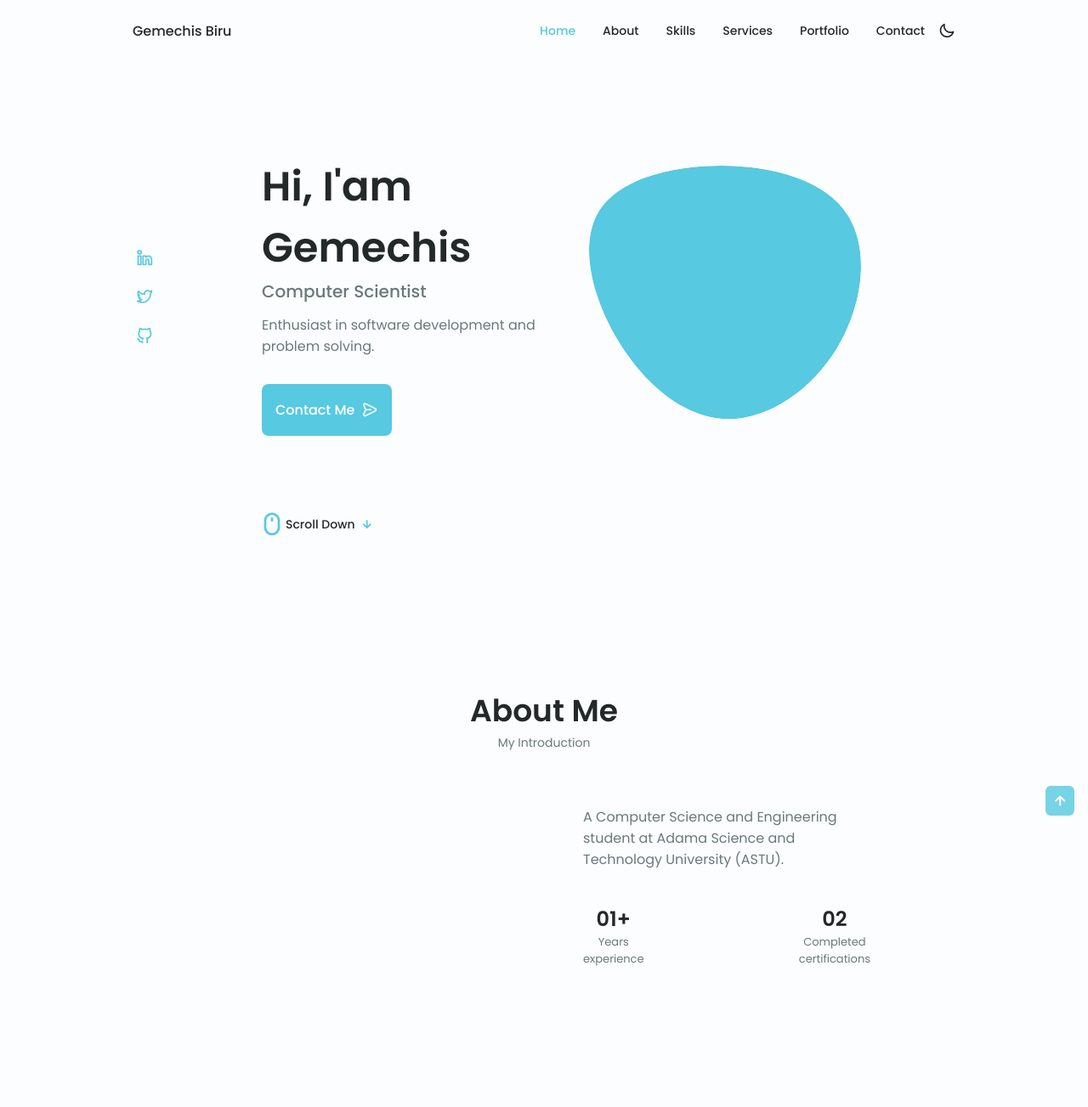
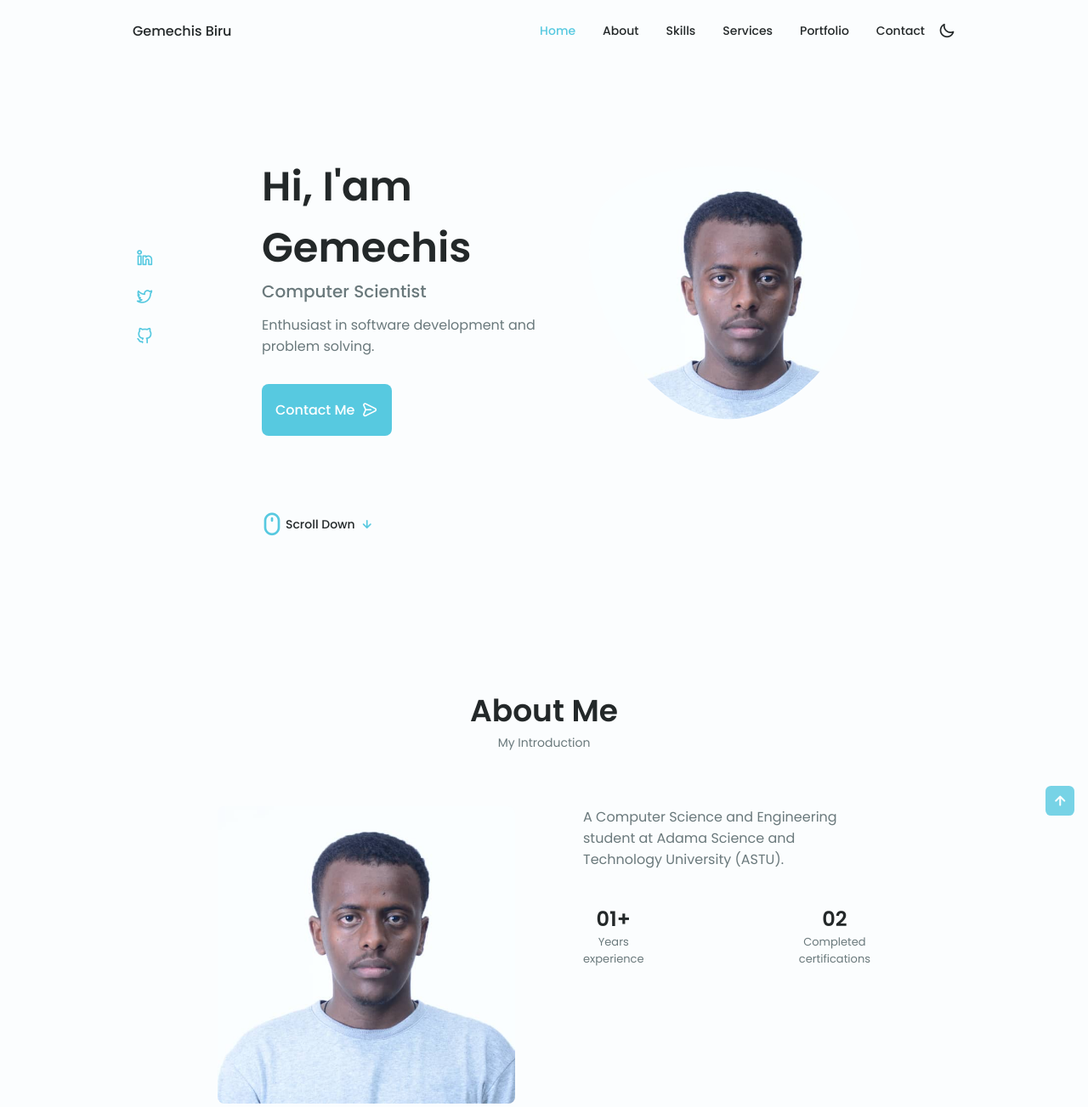
Before and after one commit to gemechisBiru/gemechisBiru.github.io, a plain HTML site: page index.html in a window 1280 px wide. Shown: the top 1303 px of the page at 85% size. Drawn offline with nearby package versions, Linux system fonts and the light colour scheme; files whose address does not match are found by name.

Commit message:
Update index.html

```diff
--- a/index.html
+++ b/index.html
@@ -98,7 +98,7 @@
                                     165.547 130.807 187.559 100.226 186.353C69.6454 185.297 41.0228 161.023 21.7403
                                     129.362C2.45775 97.8511 -7.48481 59.1033 6.67581 34.5279C20.9871 10.1032 59.7028
                                     -0.149132 97.9666 0.00163737C136.23 0.303176 174.193 10.857 190.312 36.4879Z"/>
-                                    <image class="home__blob-img" x="" xlink:href="packages/images/gem.jpg"/>
+                                    <image class="home__blob-img" x="" xlink:href="./gem.jpg"/>
                                 </g>
                             </svg>
                         </div>
@@ -129,7 +129,7 @@
                 <span class="section__subtitle">My Introduction</span>
 
                 <div class="about__container container grid">
-                    <img src="packages/images/gem.jpg" alt="" class="about__img">
+                    <img src="./gem.jpg" alt="" class="about__img">
                     <div class="about__data">
                         <p class="about__description">
                             A Computer Science and Engineering student at Adama Science and Technology University (ASTU).
```
